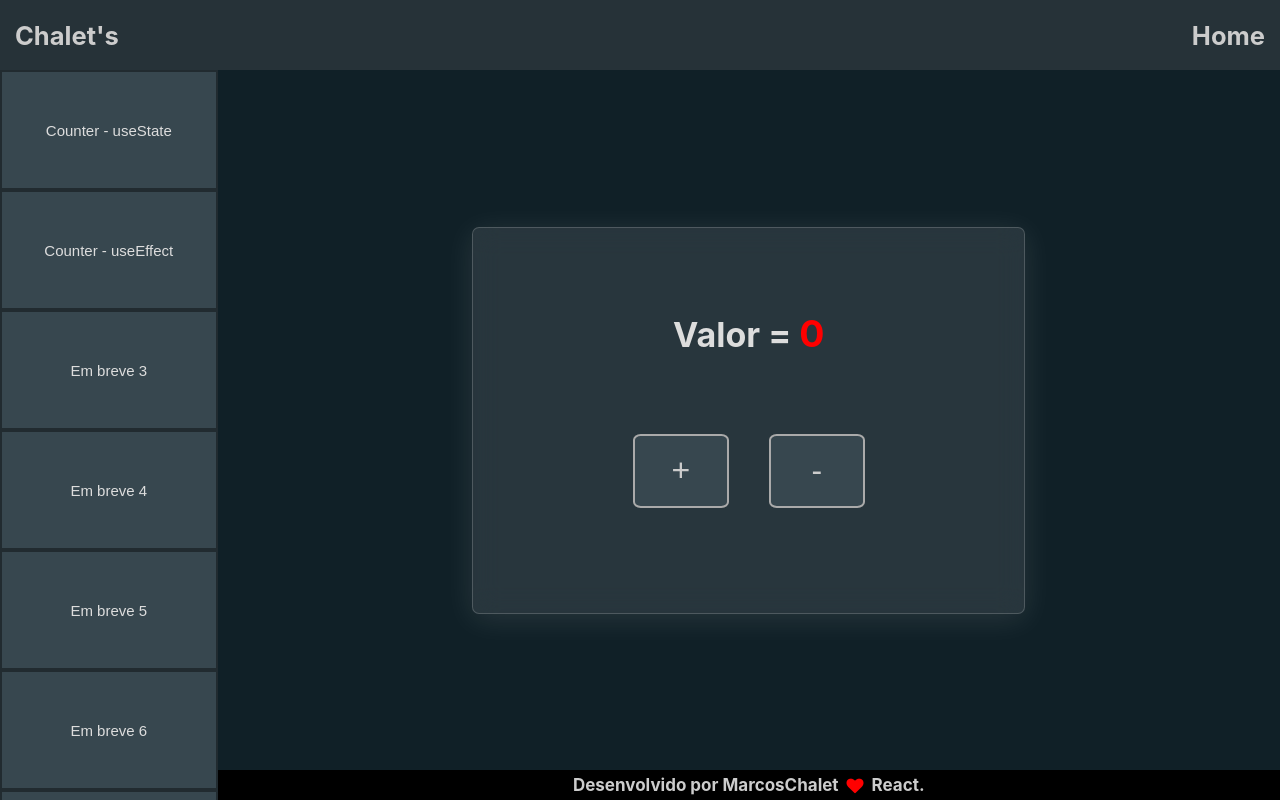
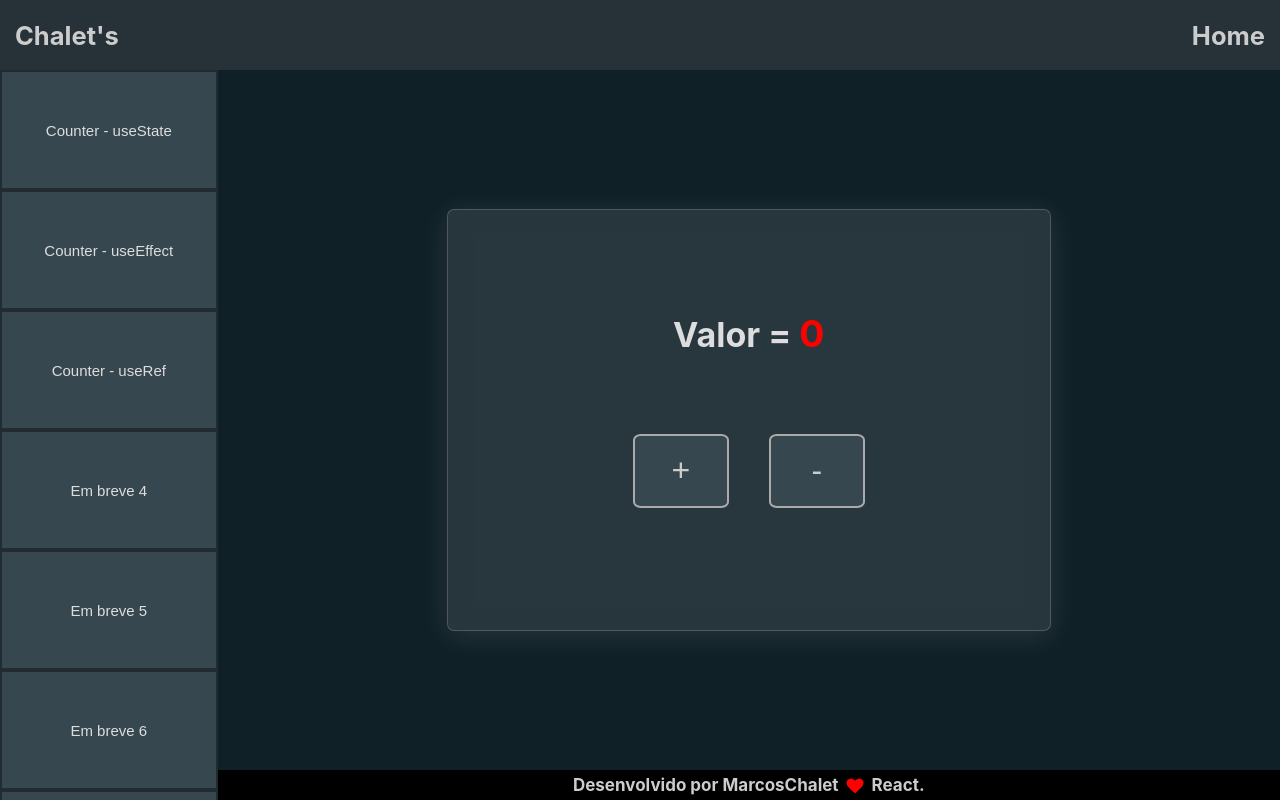
Before and after one commit to marcosChalet/my-react-exercises-page, a React (Create React App) app: page /counter-1 in a window 1280 px wide. Built offline with nearby package versions, Linux system fonts and the light colour scheme.

Commit message:
:sparkles: feat: new project

```diff
--- /dev/null
+++ b/src/components/Counter3/index.jsx
@@ -0,0 +1,46 @@
+import './style.css';
+
+import { useState, useEffect, useRef } from 'react'
+import Main from '../template/Main'
+
+const Contador = _ => {
+
+  const [count, setCount] = useState(0)
+  const countRef = useRef(0)
+  const clickRef = useRef()
+
+  useEffect(() => {
+    countRef.current = count
+  }, [count])
+
+  useEffect(() => {
+    clickRef.current.click()
+  }, [])
+
+  return (
+    <div className="modal">
+      <div className="counter">
+        <div className="display">
+          <h1>Atual = <strong>{count}</strong></h1>
+          <h1>Anterior = <strong>{countRef.current}</strong></h1>
+        </div>
+        <div className="btns">
+          <button onClick={() => setCount(prev => prev - 1)}>-</button>
+          <button ref={clickRef} onClick={() => setCount(prev => prev + 1)}>+</button>
+        </div>
+      </div>
+    </div>
+  )
+}
+
+const Counter = _ => {
+  return (
+    <Main>
+      <div className="App container">
+        <Contador />
+      </div>
+    </Main>
+  );
+}
+
+export default Counter
--- /dev/null
+++ b/src/components/Counter3/style.css
@@ -0,0 +1,62 @@
+.App {
+  display: flex;
+  flex-direction: column;
+  justify-content: center;
+  align-items: center;
+  height: 100%;
+  text-align: center;
+}
+
+.modal {
+  width: 60%;
+  height: 60%;
+  display: flex;
+  justify-content: center;
+  align-items: center;
+  position: relative;
+  overflow: hidden;
+
+  /* by https://bruno.art.br */
+  background: rgba( 255, 255, 255, 0.1 );
+  box-shadow: 0 5px 30px 0 rgba( 255, 255, 255, .1 );
+  backdrop-filter: blur( 13.5px );
+  -webkit-backdrop-filter: blur( 7.5px );
+  border-radius: 7px;
+  border: 1px solid rgba( 255, 255, 255, 0.18 );
+}
+
+.counter {
+  display: flex;
+  flex-direction: column;
+  align-items: center;
+  justify-content: center;
+  width: 100%;
+  height: 100%;
+  position: absolute;
+}
+
+.display h1 {
+  font-size: 2em;
+}
+
+.display h1 strong {
+  color: red;
+  font-size: 1.1em;
+}
+
+.counter button {
+  background-color: #37474F;
+  border: 2px solid #AAA;
+  font-size: 2rem;
+  border-radius: 8%;
+  color: #CCC;
+  width: 3em;
+  height: 2.3em;
+  margin: 50px 20px;
+  cursor: pointer;
+}
+
+.counter button:hover {
+  background-color: #BBB;
+  color: #000;
+}
--- a/src/components/template/Main/index.jsx
+++ b/src/components/template/Main/index.jsx
@@ -19,7 +19,7 @@ const Projects = _ => {
   const myProjects = [
     {link : "counter-1", name : "Counter - useState"},
     {link : "counter-2", name : "Counter - useEffect"},
-    {link : "temporary", name : "Em breve 3"},
+    {link : "counter-3", name : "Counter - useRef"},
     {link : "temporary", name : "Em breve 4"},
     {link : "temporary", name : "Em breve 5"},
     {link : "temporary", name : "Em breve 6"},
--- a/src/main/AppRoutes.jsx
+++ b/src/main/AppRoutes.jsx
@@ -8,6 +8,7 @@ import {
 import Home from '../components/Home/'
 import Counter1 from '../components/Counter1/'
 import Counter2 from '../components/Counter2/'
+import Counter3 from '../components/Counter3/'
 
 const AppRoutes = _ => {
   return (
@@ -16,6 +17,7 @@ const AppRoutes = _ => {
         <Route exact path='/' element={<Home />} />
         <Route exact path='/counter-1' element={<Counter1 />} />
         <Route exact path='/counter-2' element={<Counter2 />} />
+        <Route exact path='/counter-3' element={<Counter3 />} />
         <Route path='*' element={<Home />} />
       </Routes>
     </Router>
```
